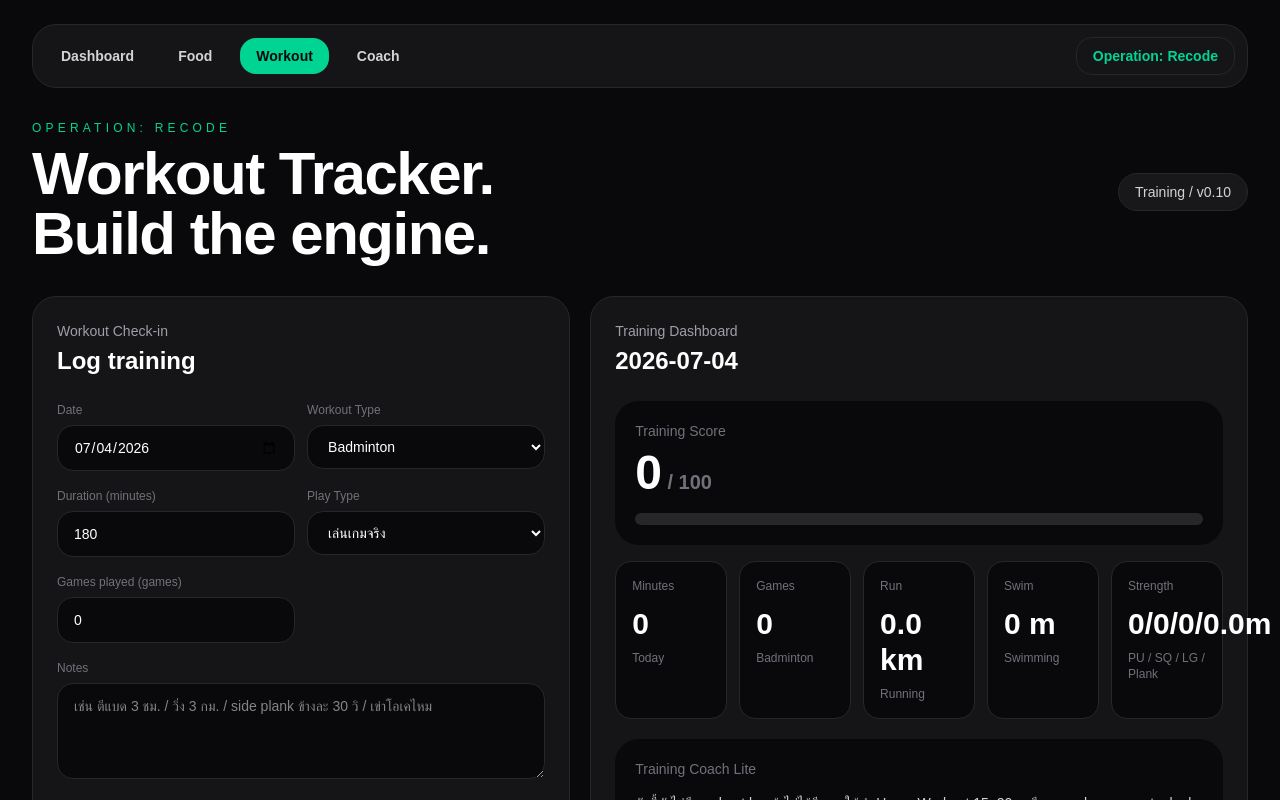
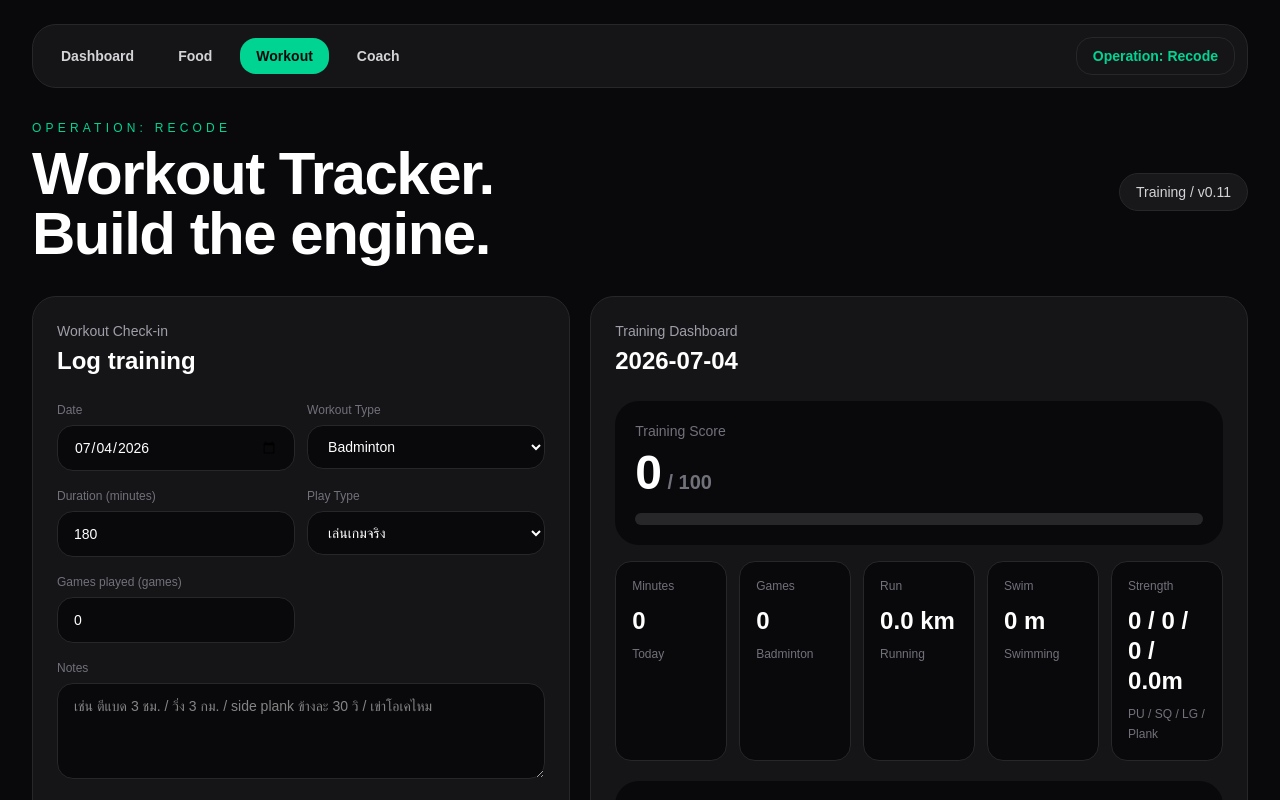
Before and after one commit to ptjaijai/operation-recode, a Next.js app: page /workout in a window 1280 px wide. Shown: the top 800 px of the page. Built offline with nearby package versions, Linux system fonts and the light colour scheme.

Commit message:
Fix workout strength stat overflow

```diff
--- a/app/workout/page.tsx
+++ b/app/workout/page.tsx
@@ -63,7 +63,15 @@ type WorkoutLog = {
   notes: string;
 };
 
-const today = new Date().toISOString().slice(0, 10);
+function getLocalDateString(date = new Date()) {
+  const year = date.getFullYear();
+  const month = String(date.getMonth() + 1).padStart(2, "0");
+  const day = String(date.getDate()).padStart(2, "0");
+
+  return `${year}-${month}-${day}`;
+}
+
+const today = getLocalDateString();
 
 function getWorkoutLabel(type: WorkoutType) {
   if (type === "badminton") return "Badminton";
@@ -455,7 +463,10 @@ export default function WorkoutPage() {
   const totalGames = todayLogs.reduce((sum, log) => sum + (log.gamesPlayed ?? 0), 0);
   const totalSteps = todayLogs.reduce((sum, log) => sum + (log.steps ?? 0), 0);
   const totalDistance = todayLogs.reduce((sum, log) => sum + (log.distanceKm ?? 0), 0);
-  const totalSwimMeters = todayLogs.reduce((sum, log) => sum + (log.swimmingMeters ?? 0), 0);
+  const totalSwimMeters = todayLogs.reduce(
+    (sum, log) => sum + (log.swimmingMeters ?? 0),
+    0
+  );
 
   const totalPushups = todayLogs.reduce(
     (sum, log) => sum + getExerciseTotal(log.pushupSets, log.pushupReps),
@@ -585,7 +596,7 @@ export default function WorkoutPage() {
           </div>
 
           <div className="rounded-full border border-zinc-800 bg-zinc-900 px-4 py-2 text-sm text-zinc-300">
-            Training / v0.10
+            Training / v0.11
           </div>
         </nav>
 
@@ -918,7 +929,7 @@ export default function WorkoutPage() {
               />
               <StatCard
                 label="Strength"
-                value={`${totalPushups}/${totalSquats}/${totalLunges}/${totalPlankMinutes.toFixed(
+                value={`${totalPushups} / ${totalSquats} / ${totalLunges} / ${totalPlankMinutes.toFixed(
                   1
                 )}m`}
                 note="PU / SQ / LG / Plank"
@@ -993,10 +1004,10 @@ function StatCard({
   note: string;
 }) {
   return (
-    <div className="rounded-2xl border border-zinc-800 bg-zinc-950 p-4">
+    <div className="min-w-0 rounded-2xl border border-zinc-800 bg-zinc-950 p-4">
       <p className="text-xs text-zinc-500">{label}</p>
-      <p className="mt-3 text-3xl font-bold">{value}</p>
-      <p className="mt-2 text-xs text-zinc-500">{note}</p>
+      <p className="mt-3 break-words text-2xl font-bold leading-tight">{value}</p>
+      <p className="mt-2 text-xs leading-5 text-zinc-500">{note}</p>
     </div>
   );
 }
```
